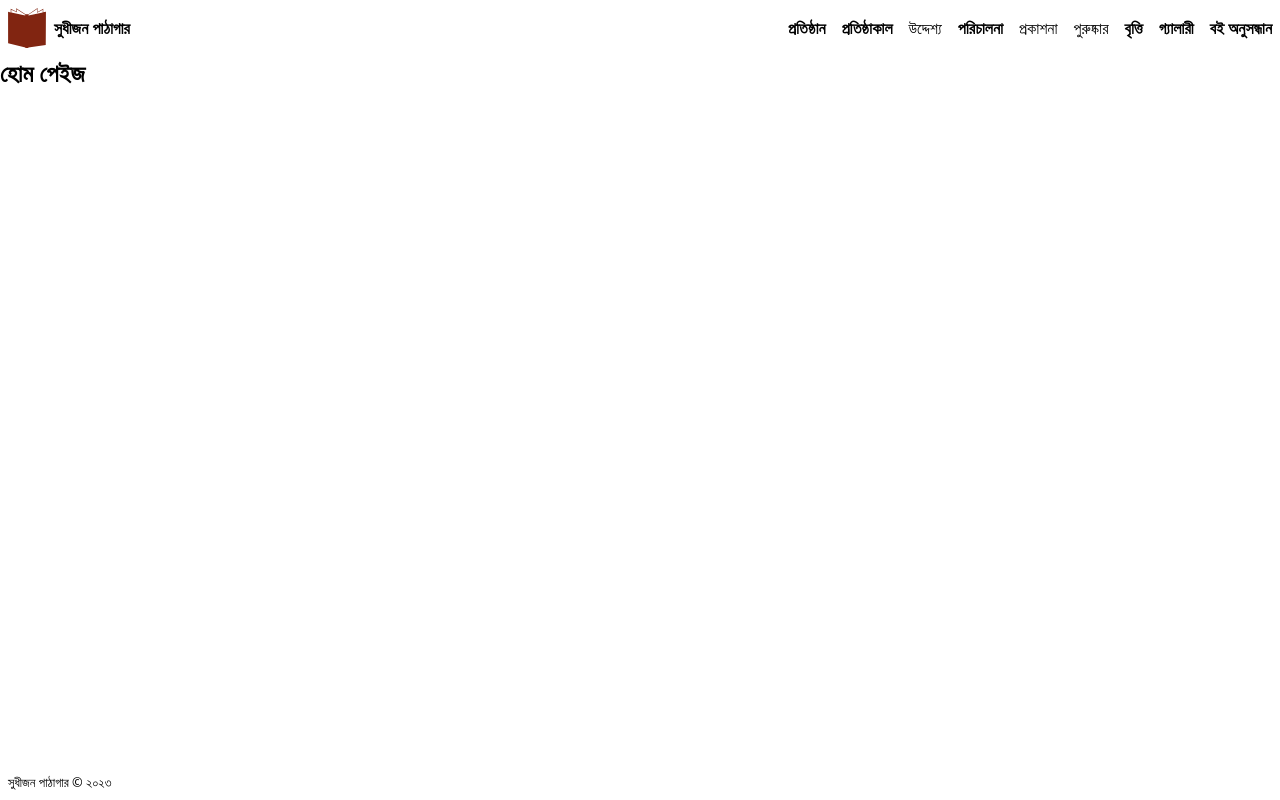
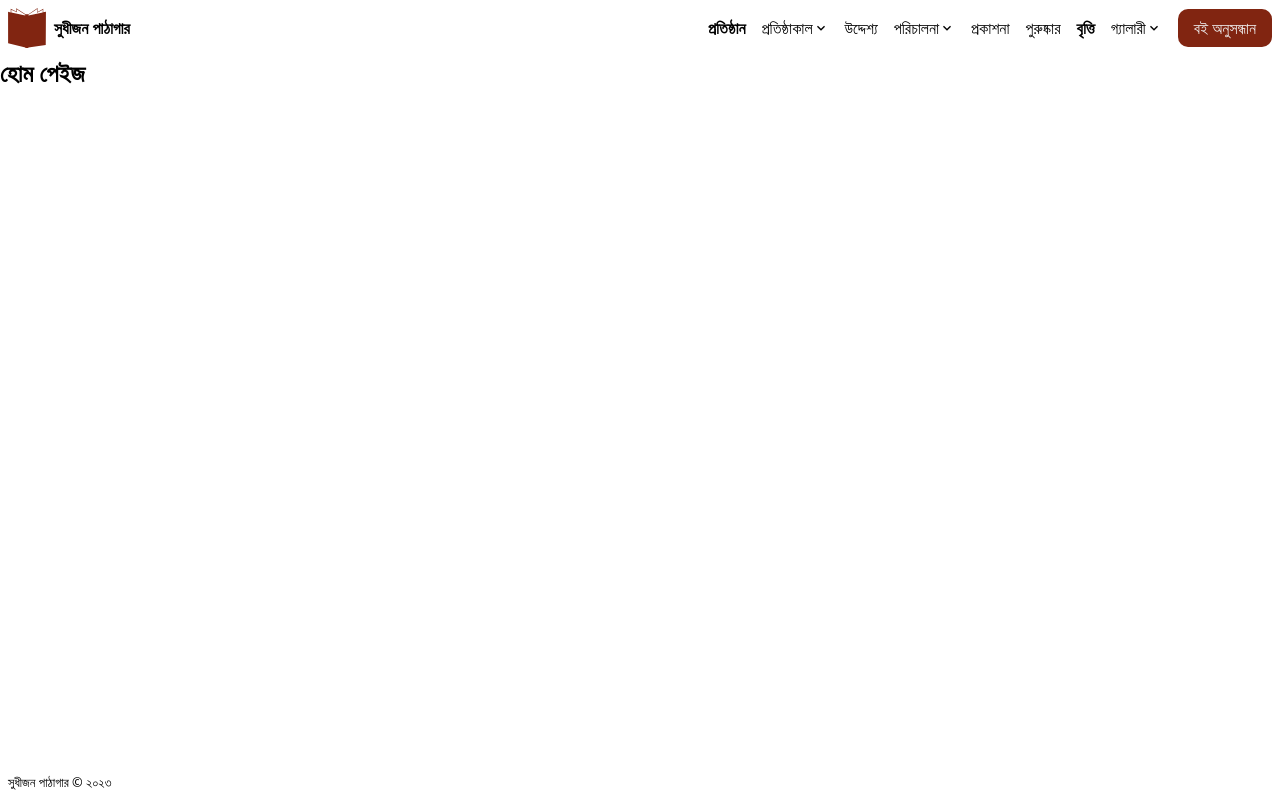
Before and after one commit to Anik7303/pathagar, a React (Vite) app in the folder client/: page / in a window 1280 px wide. Built offline with nearby package versions, Linux system fonts and the light colour scheme.

Commit message:
style header

```diff
--- a/client/src/components/Header.tsx
+++ b/client/src/components/Header.tsx
@@ -1,6 +1,10 @@
-import { Link, NavLink as _NavLink } from "react-router-dom";
+import { Link } from "react-router-dom";
 import styled from "styled-components";
 import logo from "../assets/logo.svg";
+import Dropdown from "./Dropdown";
+import DropdownItem from "./DropdownItem";
+import NavLink from "./NavLink";
+import PrimaryNavLink from "./PrimaryNavLink";
 
 const Container = styled.header`
   padding: 8px;
@@ -40,19 +44,6 @@ const NavLinks = styled.div`
   gap: 16px;
 `;
 
-const NavLink = styled(_NavLink)`
-  color: inherit;
-  text-decoration: none;
-
-  &.active {
-    font-weight: bold;
-  }
-
-  &:hover {
-    text-decoration: underline;
-  }
-`;
-
 function Header() {
   return (
     <Container>
@@ -63,14 +54,44 @@ function Header() {
         </BrandLink>
         <NavLinks>
           <NavLink to="/">প্রতিষ্ঠান</NavLink>
-          <NavLink to="/">প্রতিষ্ঠাকাল</NavLink>
+          <Dropdown text="প্রতিষ্ঠাকাল">
+            <DropdownItem>
+              <NavLink to="/">প্রতিষ্ঠার ইতিহাস</NavLink>
+            </DropdownItem>
+            <DropdownItem>
+              <NavLink to="/">প্রতিষ্ঠাতাদের নাম</NavLink>
+            </DropdownItem>
+          </Dropdown>
           <NavLink to="/purpose">উদ্দেশ্য</NavLink>
-          <NavLink to="/">পরিচালনা</NavLink>
+          <Dropdown text="পরিচালনা">
+            <DropdownItem>
+              <NavLink to="/">পরিচালনা পরিষদ</NavLink>
+            </DropdownItem>
+            <DropdownItem>
+              <NavLink to="/">কার্যকরী পরিষদ</NavLink>
+            </DropdownItem>
+            <DropdownItem>
+              <NavLink to="/">ছাত্র সদস্য</NavLink>
+            </DropdownItem>
+            <DropdownItem>
+              <NavLink to="/">সাধারন সদস্য</NavLink>
+            </DropdownItem>
+            <DropdownItem>
+              <NavLink to="/">জীবন সদস্য</NavLink>
+            </DropdownItem>
+          </Dropdown>
           <NavLink to="/publications">প্রকাশনা</NavLink>
           <NavLink to="/prizes">পুরুষ্কার</NavLink>
           <NavLink to="/">বৃত্তি</NavLink>
-          <NavLink to="/">গ্যালারী</NavLink>
-          <NavLink to="/">বই অনুসন্ধান</NavLink>
+          <Dropdown text="গ্যালারী">
+            <DropdownItem>
+              <NavLink to="/gallery/images">ছবি</NavLink>
+            </DropdownItem>
+            <DropdownItem>
+              <NavLink to="/gallery/videos">ভিডিও</NavLink>
+            </DropdownItem>
+          </Dropdown>
+          <PrimaryNavLink to="/books">বই অনুসন্ধান</PrimaryNavLink>
         </NavLinks>
       </Nav>
     </Container>
--- /dev/null
+++ b/client/src/components/NavLink.tsx
@@ -0,0 +1,17 @@
+import { NavLink as _NavLink } from "react-router-dom";
+import styled from "styled-components";
+
+const NavLink = styled(_NavLink)`
+  color: inherit;
+  text-decoration: none;
+
+  &.active {
+    font-weight: bold;
+  }
+
+  &:hover {
+    text-decoration: underline;
+  }
+`;
+
+export default NavLink;
--- /dev/null
+++ b/client/src/components/PrimaryNavLink.tsx
@@ -0,0 +1,18 @@
+import styled from "styled-components";
+import NavLink from "./NavLink";
+
+const PrimaryNavLink = styled(NavLink)`
+  background: #812511;
+  color: #f0f0f0;
+  padding: 8px 16px;
+  border-radius: 10px;
+  transition: transform 200ms ease-in;
+
+  &:hover {
+    text-decoration: none;
+    transform: scale(1.05);
+    box-shadow: 2px 2px 10px 4px rgba(129, 37, 17, 0.3);
+  }
+`;
+
+export default PrimaryNavLink;
```
Also changed, not shown: client/src/router.tsx (+4 -4 lines).
